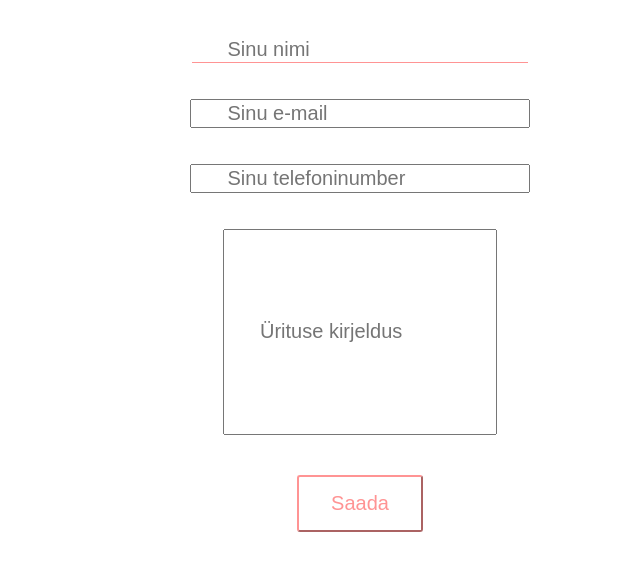
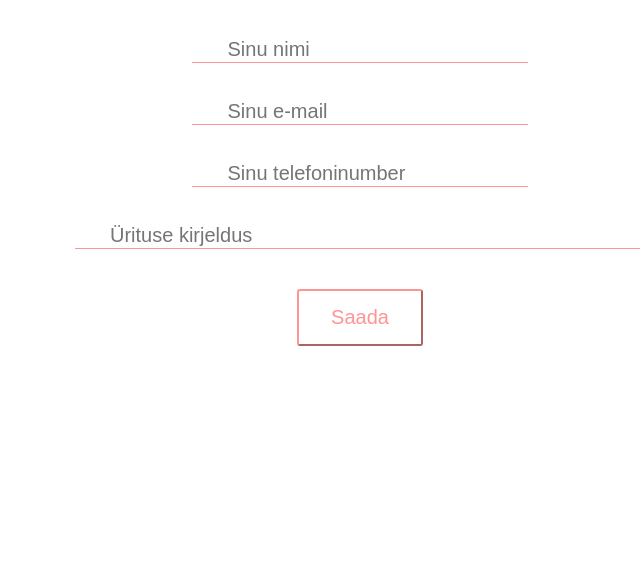
Before and after one commit to HelgeLilleorg/HelgeLilleorg.github.io, a plain HTML site: page contact.html in a window 1280 px wide. Shown: the whole page, without its empty margins (280-920 px from the left). Drawn offline with Linux system fonts and the light colour scheme.

Commit message:
textarea edited

```diff
--- a/contact.html
+++ b/contact.html
@@ -16,15 +16,15 @@
             <br>
             <br>
             <br>
-            <input type="email" name="email" placeholder="Sinu e-mail" required>
+            <input type="email" name="email" placeholder="Sinu e-mail" class="input" required>
             <br>
             <br>
             <br>
-            <input type="text" name="number" placeholder="Sinu telefoninumber" required>
+            <input type="text" name="number" placeholder="Sinu telefoninumber" class="input" required>
             <br>
             <br>
             <br>
-            <input type="textfield" name="description" placeholder="Ürituse kirjeldus" style="width: 200px; height: 200px;" required>
+            <input type="textfield" name="description" placeholder="Ürituse kirjeldus" class="input" style="width: 500px;" required>
             <br>
             <br>
             <br>
```
